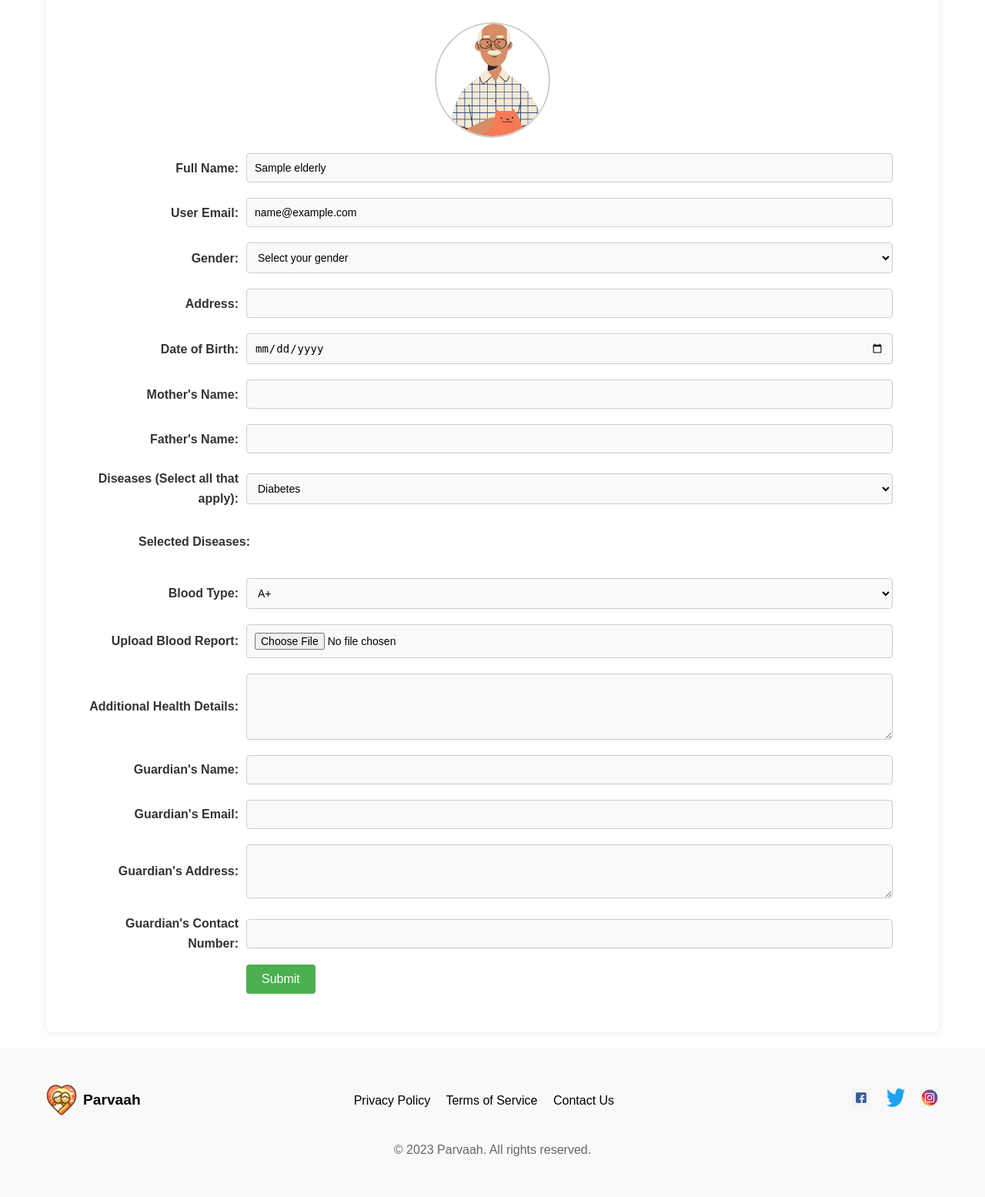
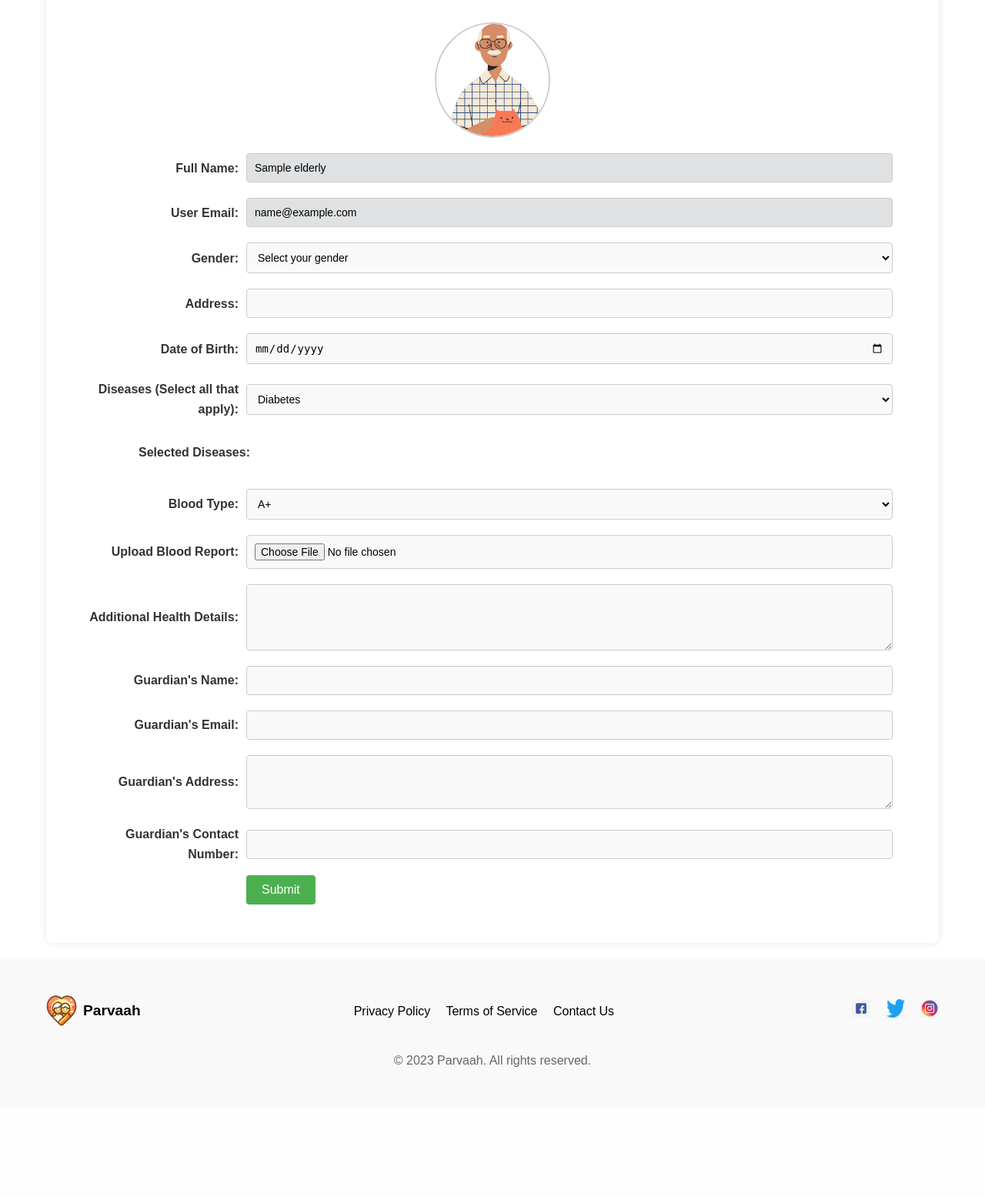
Before and after one commit to Ridhim15/Parvaah-Eldery-Care-Application, a Flask app: page /form in a window 1280 px wide. Shown: the part 174-1729 px from the top of the page at 77% size. After the commit the page ends 1560 px from the top, so only its background shows below. Run offline with Flask 3, Linux system fonts and the light colour scheme; the visitor is signed in with stand-in values (Sample User, id 1); tables that the repository leaves empty hold one stand-in row (values such as "Sample post"); some libraries are stand-ins or nearby versions.

Commit message:
made some form changes

```diff
--- a/src/app.py
+++ b/src/app.py
@@ -278,7 +278,7 @@ def register():
             session['email'] = new_user.email
             session['profile_image'] = new_user.profile_image if new_user.profile_image else url_for('static', filename='assets/images/profile_def_m.png')
 
-            return redirect(url_for('fill_form',user=new))
+            return redirect(url_for('fill_form',user=new_user))
     return make_response('Invalid request method', 405)
 
 # ------------------------------------ Form Route ----------------------------
--- a/src/templates/form.html
+++ b/src/templates/form.html
@@ -56,11 +56,13 @@
         <!-- Personal Information Section -->
         <div class="form-section">
           <label for="name">Full Name:</label>
-          <input type="text" id="name" name="name" value="{{ user.name if user.name else user.username }}" required />
+          <input type="text" id="name" name="name" value="{{ user.name if user.name else user.username }}" {% if
+            user.name or user.username %} readonly style="background-color: #dfe1e3;" {% endif %} required />
         </div>
         <div class="form-section">
           <label for="email">User Email:</label>
-          <input type="email" id="email" name="email" value="{{ user.email }}" required>
+          <input type="email" id="email" name="email" value="{{ user.email if user.email else '' }}" {% if user.email
+            %}readonly style="background-color: #dfe1e3;" {% endif %} required>
         </div>
 
         <div class="form-section">
@@ -82,16 +84,27 @@
           <label for="dob">Date of Birth:</label>
           <input type="date" id="dob" name="dob" required />
         </div>
-
-        <div class="form-section">
-          <label for="motherName">Mother's Name:</label>
-          <input type="text" id="motherName" name="motherName" required />
+        <div class="form-section" id="age_section" style="display:none;">
+          <label for="age">Great {{ user.name if user.name else user.username }}! You're:</label>
+          <span id="age" style="background-color: #dfe1e3; padding: 5px; border-radius: 3px;">
+          </span>
         </div>
 
-        <div class="form-section">
-          <label for="fatherName">Father's Name:</label>
-          <input type="text" id="fatherName" name="fatherName" required />
-        </div>
+        <script>
+          document.getElementById( 'dob' ).addEventListener( 'change', function () {
+            const dob = new Date( this.value );
+            const age_section = document.getElementById( 'age_section' );
+            const ageSpan = document.getElementById( 'age' );
+            const today = new Date();
+            let age = today.getFullYear() - dob.getFullYear();
+            const monthDiff = today.getMonth() - dob.getMonth();
+            if ( monthDiff < 0 || ( monthDiff === 0 && today.getDate() < dob.getDate() ) ) {
+              age--;
+            }
+            age_section.style.display = 'block';
+            ageSpan.textContent = age + ' Years old';
+          } );
+        </script>
 
         <!-- Health Information Section -->
         <div class="form-section">
```
